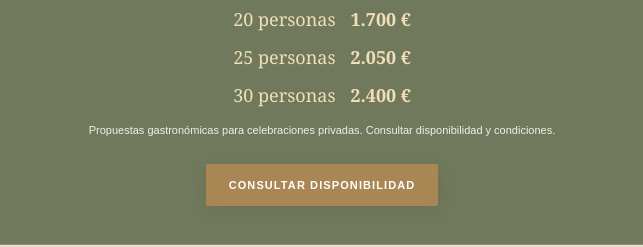
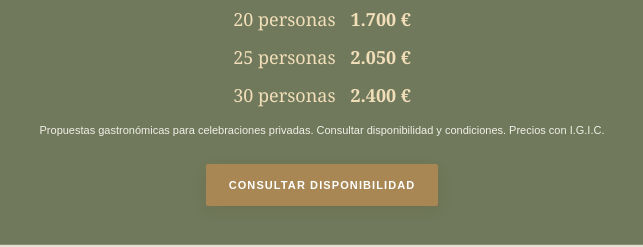
Before and after one commit to infofincasantana-bot/infofincasantana-bot.github.io, a plain HTML site: page nicolette-events.html in a window 1280 px wide. Shown: the part 5649-5896 px from the top of the page, 318-961 px from the left. Drawn offline with Linux system fonts and the light colour scheme.

Commit message:
Update nicolette-events.html

```diff
--- a/nicolette-events.html
+++ b/nicolette-events.html
@@ -1231,7 +1231,7 @@ footer{
 
         <p class="price-note">
           Propuestas gastronómicas para celebraciones privadas.
-          Consultar disponibilidad y condiciones.
+          Consultar disponibilidad y condiciones. Precios con I.G.I.C.
         </p>
 
       </div>
```
